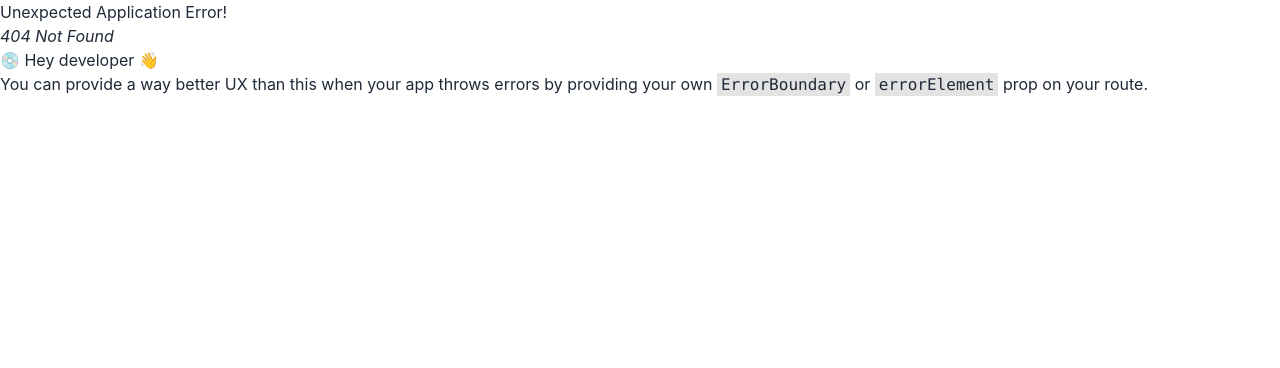
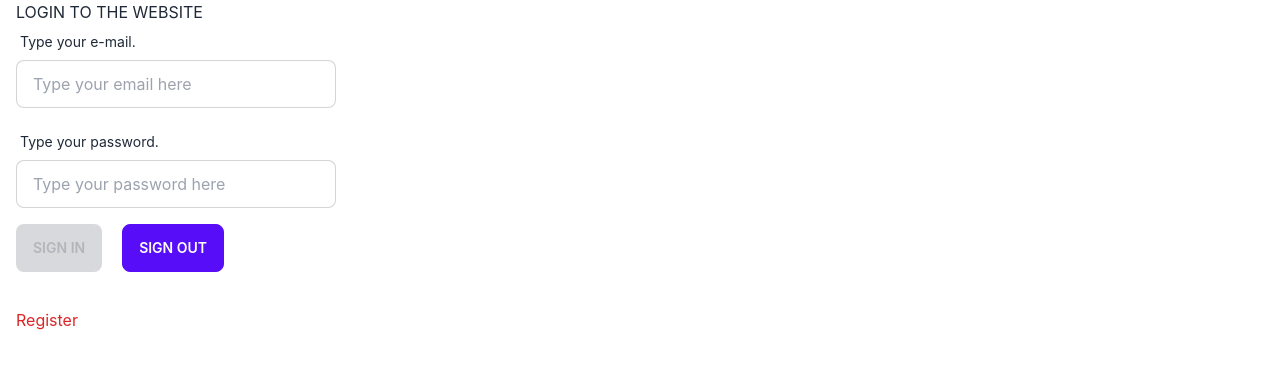
Before and after one commit to Philofobia/react-tvmaze-exam, a React (Create React App) app: page /authentication/login in a window 1280 px wide. Before the commit this address had no page. Shown: the top 368 px of the page. Built offline with nearby package versions, Linux system fonts and the light colour scheme; no server answers.

Commit message:
login/register working in APP

```diff
--- a/src/App.tsx
+++ b/src/App.tsx
@@ -1,6 +1,10 @@
 import "./App.css";
-import { createBrowserRouter, RouterProvider } from "react-router-dom";
-import { useState } from "react";
+import {
+  createBrowserRouter,
+  RouterProvider,
+  Navigate,
+} from "react-router-dom";
+import { useEffect, useState } from "react";
 
 import LoginPage from "./Pages/Login/Login";
 import RegisterPage from "./Pages/Register/Register";
@@ -12,8 +16,11 @@ import "firebase/compat/firestore";
 //USER STATUS
 import {
   getAuth,
+  onAuthStateChanged,
   signInWithEmailAndPassword,
+  signOut,
   createUserWithEmailAndPassword,
+  User,
 } from "firebase/auth";
 // Import the functions you need from the SDKs you need
 import { initializeApp } from "firebase/app";
@@ -38,18 +45,22 @@ const auth = getAuth(app);
 const App = () => {
   const [email, setEmail] = useState<string>("");
   const [password, setPassword] = useState<string>("");
+  const [currentUser, setCurrentUser] = useState<User>();
 
   const router = createBrowserRouter([
     {
-      path: "/",
-      element: <LoginPage />,
+      path: "/authentication/login",
+      element: (
+        <LoginPage
+          handleInputs={(e, email, password, existingAcc) =>
+            handleData(email, password, existingAcc)
+          }
+          handleLogOut={(e) => handleLogOut()}
+        />
+      ),
     },
     {
-      path: "/login",
-      element: <LoginPage />,
-    },
-    {
-      path: "/signUp",
+      path: "/authentication/register",
       element: (
         <RegisterPage
           handleInputs={(e, email, password, existingAcc) =>
@@ -57,6 +68,14 @@ const App = () => {
           }
         />
       ),
+    },
+    {
+      path: "/",
+      element: <Navigate to="/authentication/login" />,
+    },
+    {
+      path: "*",
+      element: <Navigate to="/authentication/login" />,
     },
   ]);
 
@@ -74,23 +93,49 @@ const App = () => {
     if (existingAcc) {
       signInWithEmailAndPassword(auth, email, password)
         .then((userCredential) => {
-          const user = userCredential.user;
+         // const user = userCredential.user;
+          //  console.log("LOGGATI", user);
         })
         .catch((error) => {
-          const errorCode = error.code;
-          const errorMessage = error.message;
+         // const errorCode = error.code;
+        //  const errorMessage = error.message;
+          // console.log("LOGGATI", errorCode, errorMessage);
         });
     } else {
       createUserWithEmailAndPassword(auth, email, password)
         .then((userCredential) => {
-          const user = userCredential.user;
+         // const user = userCredential.user;
+          // console.log("REGISTRATI", user);
         })
         .catch((error) => {
-          const errorCode = error.code;
-          const errorMessage = error.message;
+         // const errorCode = error.code;
+         // const errorMessage = error.message;
+          // console.log("REGISTRATI", errorCode, errorMessage);
         });
     }
   };
+
+  const handleLogOut = () => {
+    signOut(auth)
+      .then(() => {
+        //console.log("signed out", auth);
+      })
+      .catch((error) => {
+       // const errorCode = error.code;
+       // const errorMessage = error.message;
+        //console.log("signed out", errorCode, errorMessage);
+      });
+  };
+  //track the status of the user in your application
+  useEffect(() => {
+    const unsubscribe = onAuthStateChanged(auth, (user) => {
+      if (user) {
+        setCurrentUser(user);
+      } else {
+      }
+      return () => unsubscribe();
+    });
+  }, []);
 
   return <RouterProvider router={router} />;
 };
--- a/src/Pages/Login/Login.tsx
+++ b/src/Pages/Login/Login.tsx
@@ -1,17 +1,31 @@
 import { Link } from "react-router-dom";
 import { useState } from "react";
 
-const LoginPage = () => {
+type props = {
+  handleInputs: (
+    e: React.MouseEvent<HTMLButtonElement>,
+    email: string,
+    password: string,
+    existingAcc: boolean
+  ) => void;
+  handleLogOut: (e: React.MouseEvent<HTMLButtonElement>) => void;
+};
+
+const LoginPage = (props: props) => {
   const [email, setEmail] = useState<string>("");
   const [password, setPassword] = useState<string>("");
 
   const handleEmail = (input: string) => {
     setEmail(input);
-  }
+  };
 
   const handlePassword = (input: string) => {
-    setPassword(input)
-  }
+    setPassword(input);
+  };
+
+  const buttonDisabled = () =>
+    email.trim().length === 0 || password.trim().length === 0;
+  const missingIputs = () => alert("YOU FORGOT SOMETHING");
 
   return (
     <div className="container mx-auto px-4">
@@ -40,11 +54,27 @@ const LoginPage = () => {
           />
         </div>
         <div>
-          <button className="btn btn-primary">SIGN IN</button>
+          <button
+            className="btn btn-primary mr-5"
+            disabled={buttonDisabled()}
+            onClick={(e) =>
+              email && password
+                ? props.handleInputs(e, email, password, true)
+                : missingIputs()
+            }
+          >
+            SIGN IN
+          </button>
+          <button
+            className="btn btn-primary"
+            onClick={(e) => props.handleLogOut(e)}
+          >
+            SIGN OUT
+          </button>
         </div>
       </div>
       <Link
-        to="/signUp"
+        to="/authentication/register"
         className="text-red-600 hover:text-red-700 focus:text-red-700 transition duration-200 ease-in-out"
       >
         Register
--- /dev/null
+++ b/src/context/AuthContext.tsx
@@ -0,0 +1,11 @@
+import { createContext, useContext, useState } from 'react';
+
+const UserContext = createContext<string | null>(null)
+
+export const AuthContextProvider = () =>{
+    return (
+        <UserContext.Provider value={"this is my string value"}>
+           {/* {children} */}
+        </UserContext.Provider>
+    )
+}
```
